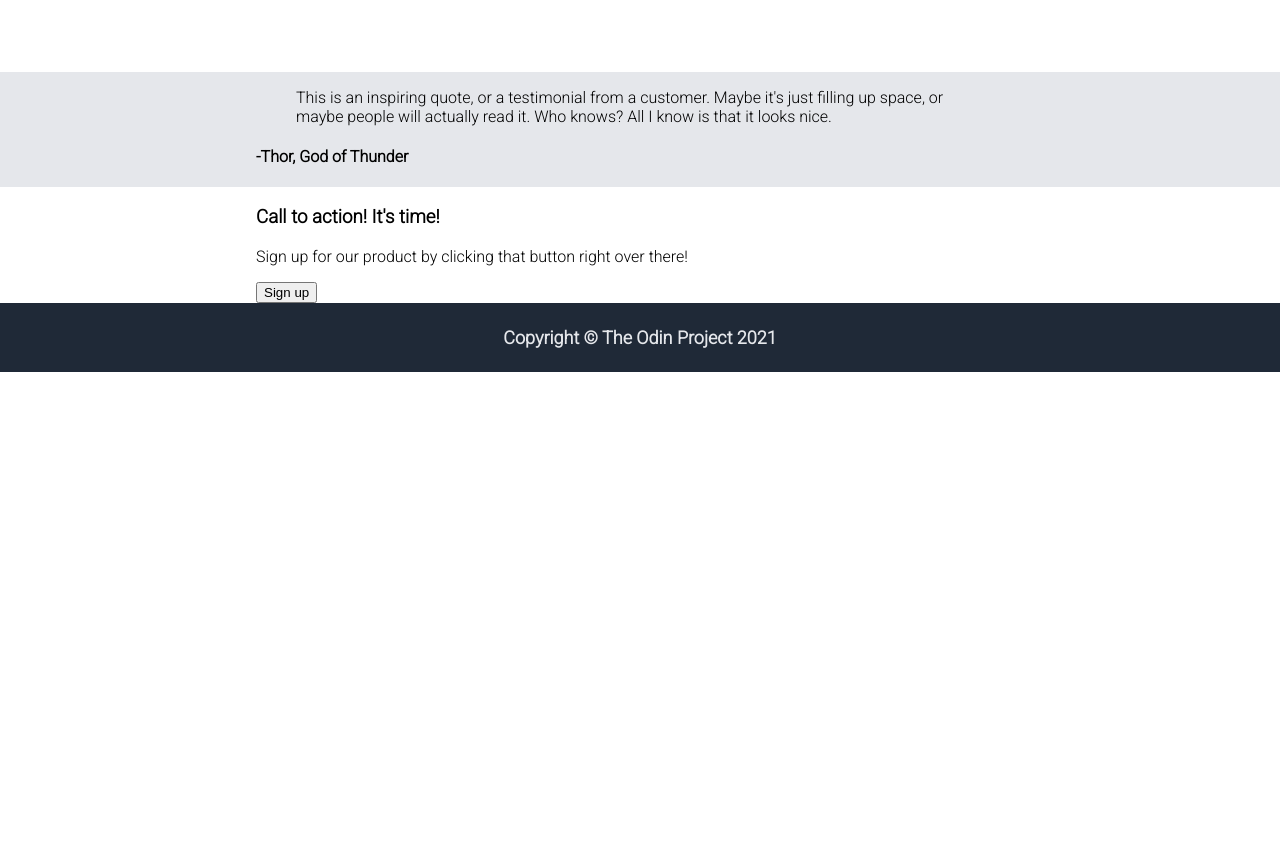
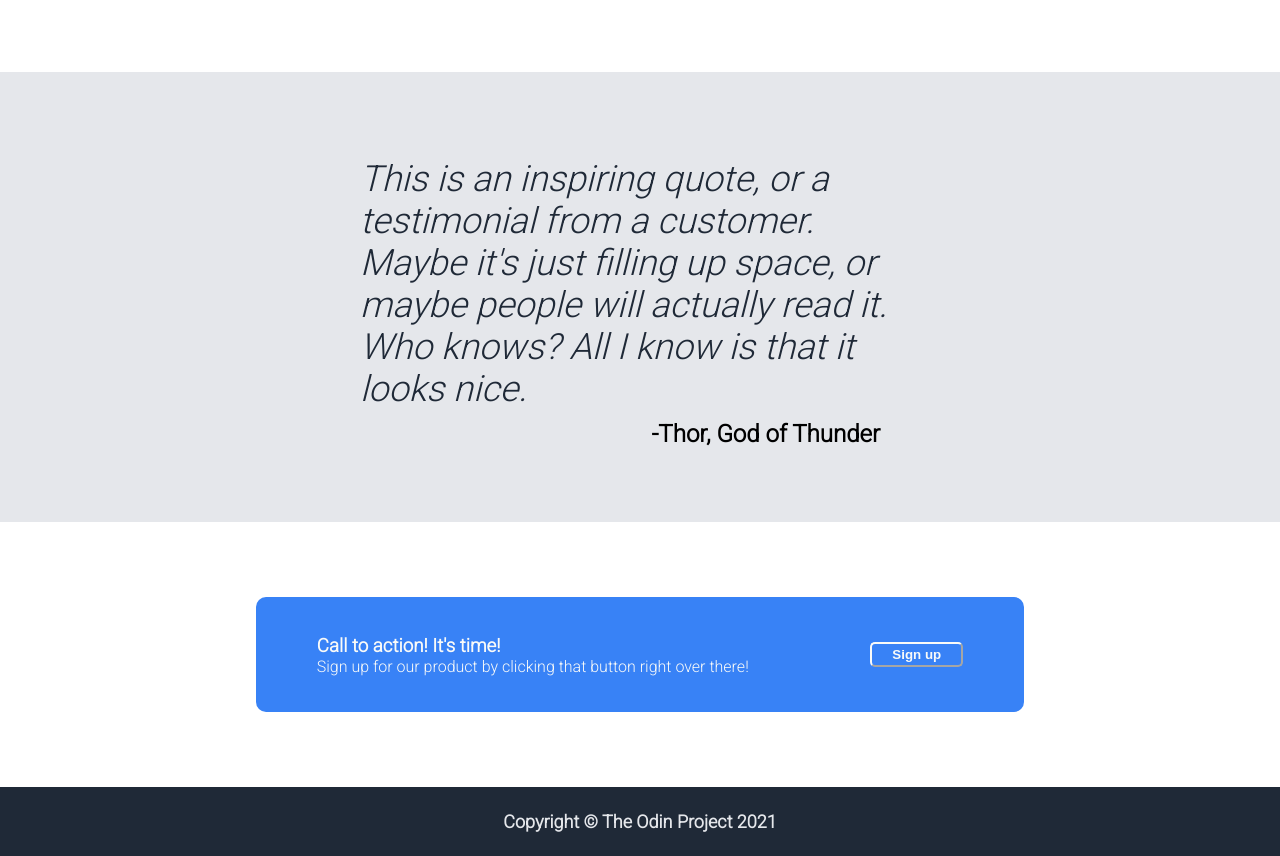
Before and after one commit to Korrokas/Landing-Page, a plain HTML site: page index.html in a window 1280 px wide. Shown: the part 751-1607 px from the top of the page. Before the commit the page ends 1123 px from the top, so only its background shows below. Drawn offline with Linux system fonts and the light colour scheme.

Commit message:
Finished work on sections three and four. I will review before a final commit

```diff
--- a/index.html
+++ b/index.html
@@ -70,7 +70,7 @@
     <section class="container" id="secthree">
         <div class="minicontain">
             <blockquote>This is an inspiring quote, or a testimonial from a customer. Maybe it's just filling up space, or maybe people will actually read it. Who knows? All I know is that it looks nice.</blockquote>
-            <h4>-Thor, God of Thunder</h4>
+            <p>-Thor, God of Thunder</p>
         </div>
     </section>
 
@@ -78,7 +78,7 @@
 
     <section class="container" id="secfour">
         <div class="minicontain">
-            <div>
+            <div class="calltoaction">
                 <h3>Call to action! It's time!</h3>
                 <p>Sign up for our product by clicking that button right over there!</p>
             </div>
--- a/style.css
+++ b/style.css
@@ -160,3 +160,61 @@ footer {
 #secthree {
     background-color: #E5E7EB;
 }
+
+#secthree .minicontain {
+    margin: 50px 0;
+    width: 50%;
+}
+
+#secthree blockquote {
+    margin-bottom: 0px;
+    font-size: 36px;
+    font-weight: lighter;
+    font-style: italic;
+    color: #1F2937;
+}
+
+#secthree p {
+    margin-top: 10px;
+    margin-right: 80px;
+    display: flex;
+    justify-content: end;
+    font-size: 24px;
+    font-weight: bold;
+}
+
+/* Section Four Styling */
+
+#secfour .minicontain {
+    display: flex;
+    justify-content: space-around;
+    align-items: center;
+    background-color: #3882F6;
+    color: #F9FAF8;
+    margin-top: 75px;
+    margin-bottom: 75px;
+    border-radius: 10px;
+}
+
+.calltoaction {
+    margin-top: 20px;
+    margin-bottom: 20px;
+}
+
+.calltoaction h3 {
+    margin-bottom: 0px;
+    font-weight: 800;
+}
+
+.calltoaction p {
+    margin-top: 0px;
+}
+
+#secfour button {
+    background-color: #3882F6;
+    color: #F9FAF8;
+    border-color: #F9FAF8;
+    padding: 3px 20px;
+    border-radius: 5px;
+    font-weight: bold;
+}
```
